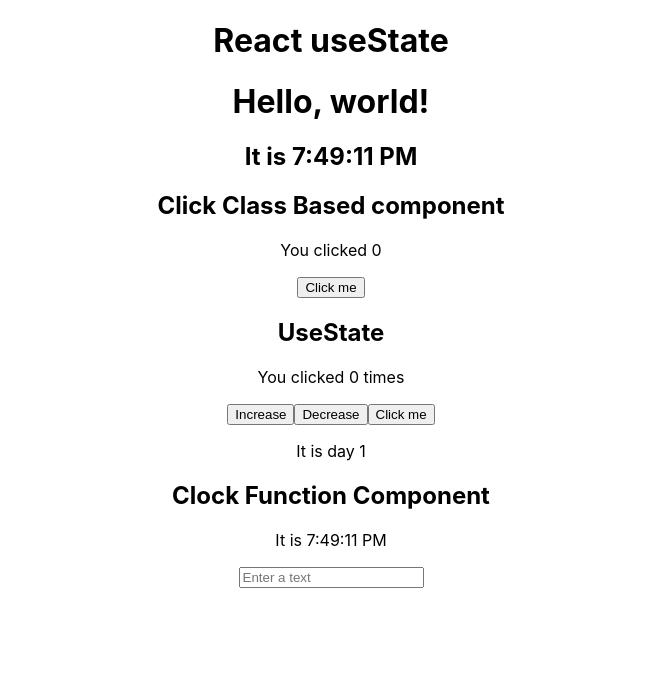
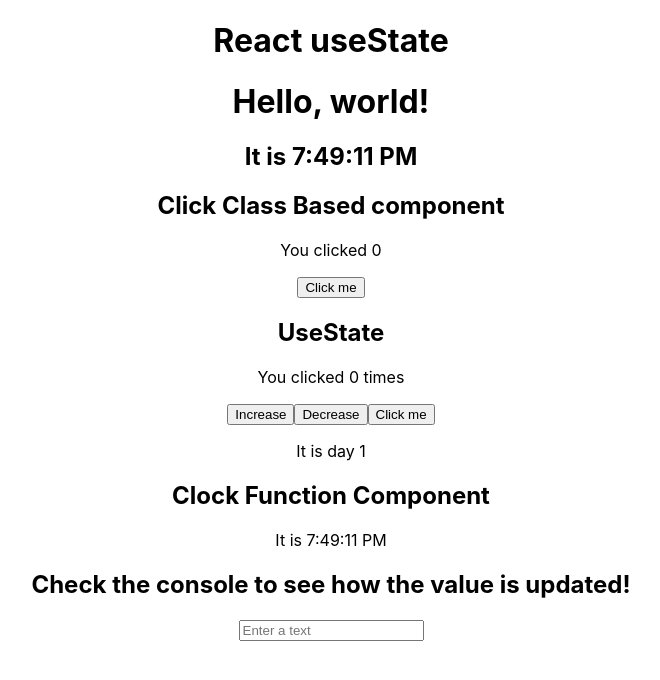
Before and after one commit to Thorn5/Nuria-React, a React (Create React App) app: page / in a window 1280 px wide. Shown: the top 680 px of the page, without its empty margins (309-969 px from the left). Built offline with nearby package versions, Linux system fonts and the light colour scheme.

Commit message:
update parent state in child component

```diff
--- a/src/components/Clock.js
+++ b/src/components/Clock.js
@@ -29,6 +29,7 @@ const Clock = () => {
         <h2>Clock Function Component</h2>
         <p>It is {clock}</p>
         {/* Update the state of parent component in child component */}
+        <h2>Check the console to see how the value is updated!</h2>
         <Input value={value} handleChange={handleChange} />
     </div>
   )
```
